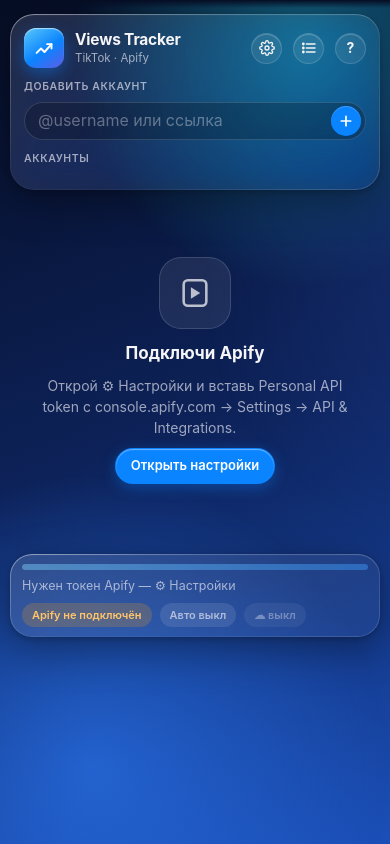
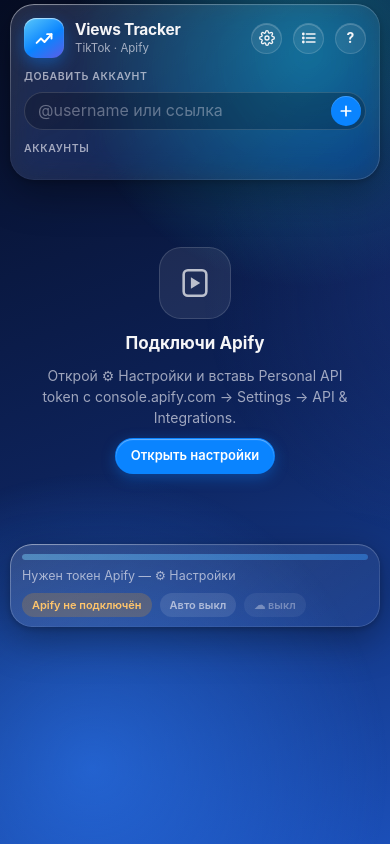
Before and after one commit to bgychk-sys/main, a plain HTML site: page index.html in a window 390 px wide. Drawn offline with Linux system fonts and the light colour scheme.

Commit message:
Phone: tighter gap under the Dynamic Island
Co-Authored-By: Claude Opus 5.5 <noreply@anthropic.com>
Claude-Session: https://claude.ai/code/session_01XkJBdyLPcpE2LUPcp8UaQs

```diff
--- a/index.html
+++ b/index.html
@@ -360,9 +360,9 @@ svg.chart{width:100%;height:210px;display:block;overflow:visible}
 @media (max-width:760px){
   html,body{height:auto;overflow:auto}
   body{font-size:14px}
-  .app{flex-direction:column;height:auto;min-height:100vh;padding:calc(env(safe-area-inset-top) + 14px) max(10px,env(safe-area-inset-right)) calc(14px + env(safe-area-inset-bottom)) max(10px,env(safe-area-inset-left));gap:10px}
-  body::before{content:"";position:fixed;z-index:15;left:0;right:0;top:0;height:calc(env(safe-area-inset-top) + 8px);pointer-events:none;
-    background:linear-gradient(180deg,#060d24 0%,#060d24 calc(100% - 8px),rgba(6,13,36,0) 100%)}
+  .app{flex-direction:column;height:auto;min-height:100vh;padding:calc(env(safe-area-inset-top) + 4px) max(10px,env(safe-area-inset-right)) calc(14px + env(safe-area-inset-bottom)) max(10px,env(safe-area-inset-left));gap:10px}
+  body::before{content:"";position:fixed;z-index:15;left:0;right:0;top:0;height:env(safe-area-inset-top);pointer-events:none;
+    background:linear-gradient(180deg,#060d24 0%,#060d24 70%,rgba(6,13,36,0) 100%)}
   .glass{-webkit-backdrop-filter:blur(14px) saturate(150%);backdrop-filter:blur(14px) saturate(150%)}
   .sidebar{width:auto;padding:14px;gap:12px;border-radius:24px}
   .accs{min-height:0;flex:none}
--- a/sw.js
+++ b/sw.js
@@ -1,6 +1,6 @@
 // Views Tracker service worker: keeps the app shell available offline, always tries the network first
 // so a new version shows up right after it is published. Apify and TikTok requests are never cached.
-const CACHE = "vt-shell-v3";
+const CACHE = "vt-shell-v4";
 const SHELL = ["./", "index.html", "manifest.webmanifest", "icons/icon-192.png", "icons/icon-512.png", "icons/apple-touch-icon.png"];
 self.addEventListener("install", e => { e.waitUntil(caches.open(CACHE).then(c => c.addAll(SHELL))); self.skipWaiting(); });
 self.addEventListener("activate", e => e.waitUntil(caches.keys().then(ks => Promise.all(ks.filter(k => k !== CACHE).map(k => caches.delete(k)))).then(() => self.clients.claim())));
```
